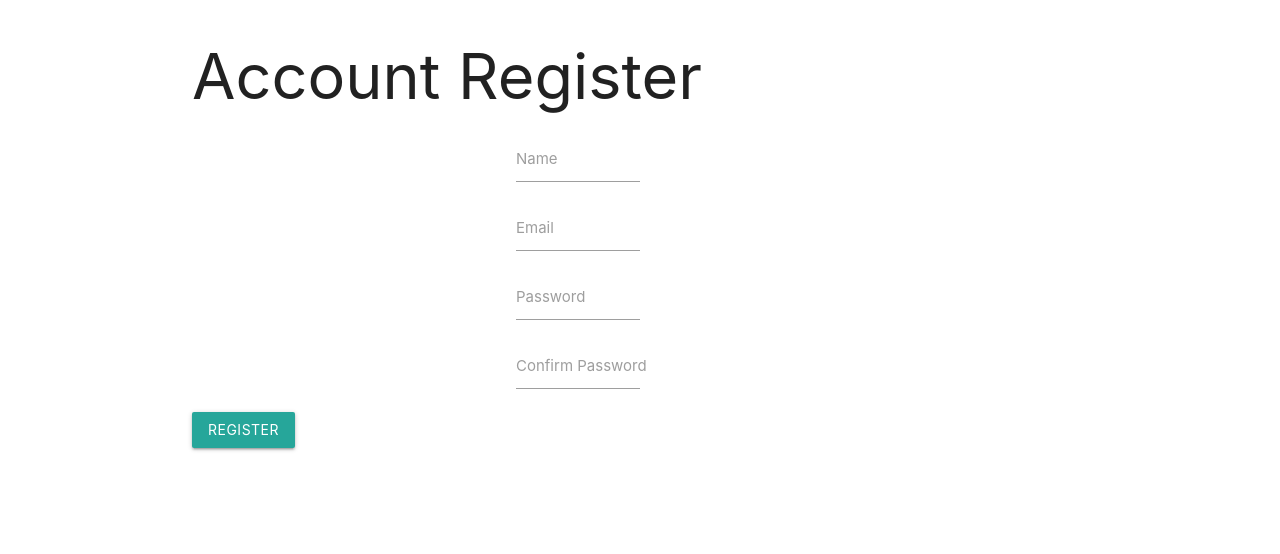
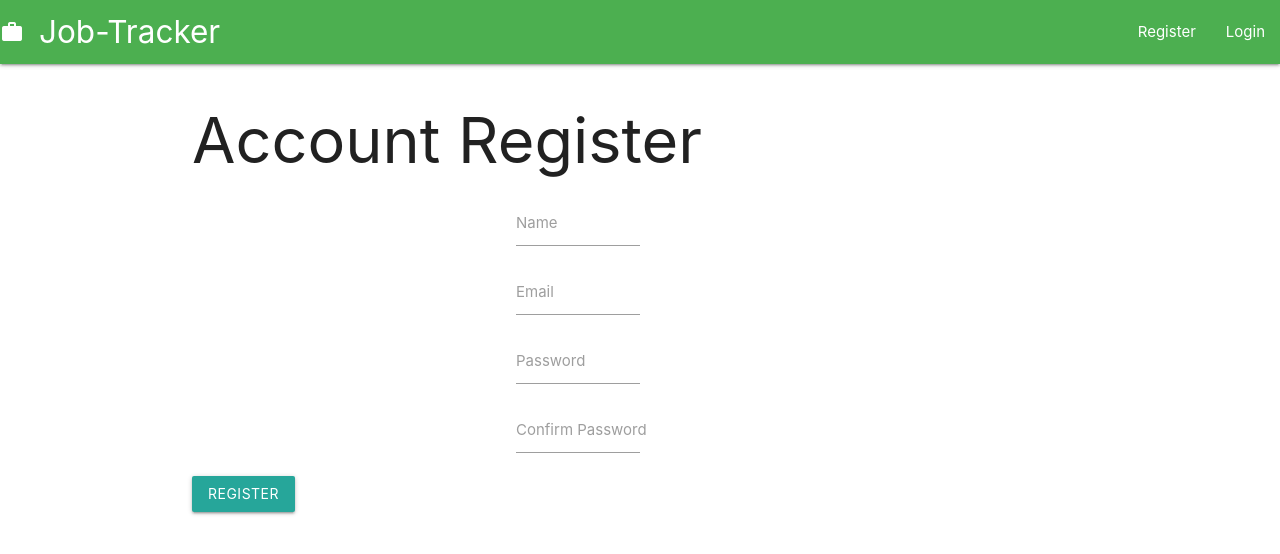
Before and after one commit to ExtraLime/job-track, a React (Create React App) app in the folder client/: page /register in a window 1280 px wide. Shown: the top 554 px of the page. Built offline with nearby package versions, Linux system fonts and the light colour scheme.

Commit message:
navbar started, "logout" icon works, but cuts text off:materialze problem

```diff
--- a/client/package.json
+++ b/client/package.json
@@ -7,6 +7,7 @@
     "@testing-library/react": "^9.5.0",
     "@testing-library/user-event": "^7.2.1",
     "axios": "^0.20.0",
+    "material-ui": "^0.20.2",
     "materialize-css": "^1.0.0",
     "moment": "^2.29.1",
     "react": "^16.14.0",
--- a/client/src/App.js
+++ b/client/src/App.js
@@ -1,39 +1,39 @@
 import React, { useEffect,Fragment } from 'react';
 import { BrowserRouter as Router, Route, Switch } from "react-router-dom";
+import PrivateRoute from './components/routing/PrivateRoute'
+
 import Login from './components/auth/Login';
 import Register from './components/auth/Register';
-import { loadUser } from './actions/authActions'
 import Home from './components/pages/Home';
-import PrivateRoute from './components/routing/PrivateRoute'
+import Navbar from './components/layout/Navbar'
+
 import { Provider } from 'react-redux';
 import store from './store'
+
 import "materialize-css/dist/css/materialize.min.css";
 import M from "materialize-css/dist/js/materialize.min.js";
-
-
-
-
 import './App1.css';
 
 const App = () => {
   useEffect(() => M.AutoInit())//eslint-disable-next-line);
 
-
   return (
     <Provider store={store}>
+
       <Router>
+      <Navbar />
             <Fragment>
+
                 <Switch>
+
                 <PrivateRoute exact path="/" component={Home}></PrivateRoute>
                   <Route exact path="/login" component={Login}></Route>
                   <Route exact path="/register" component={Register}></Route>
-
                 </Switch>
             </Fragment>
           </Router>
     </Provider>
   );
 }
-//<PrivateRoute exact path="/" component={Home}></PrivateRoute> for later
 
 export default App;
--- a/client/src/App1.css
+++ b/client/src/App1.css
@@ -21,3 +21,7 @@
     align-self: center;
     justify-self: center;
 }
+
+li {
+    display: flex
+}
--- a/client/src/components/auth/Register.js
+++ b/client/src/components/auth/Register.js
@@ -1,7 +1,7 @@
 import React, { useState, useEffect } from "react";
-import Form from "react-validation/build/form";
-import Input from "react-validation/build/input";
-import CheckButton from "react-validation/build/button";
+// import Form from "react-validation/build/form";
+// import Input from "react-validation/build/input";
+// import CheckButton from "react-validation/build/button";
 
 import { connect } from "react-redux";
 import { register, loadUser, clearErrors } from "../../actions/authActions";
@@ -37,7 +37,7 @@ const Register = (props) => {
         password,
       });
 
-    }props.loadUser();
+    }
   };
   return (
     <div className="container">
--- /dev/null
+++ b/client/src/components/layout/Navbar.js
@@ -0,0 +1,72 @@
+import React, { Fragment } from "react";
+import { connect } from 'react-redux'
+import PropTypes from "prop-types";
+import { Link } from "react-router-dom";
+import { logout } from '../../actions/authActions'
+
+
+
+const Navbar = ({ title, icon, logout, isAuthenticated, user }) => {
+
+
+  const onLogout = () => {
+      logout();
+  }
+
+  const authLinks = (
+    <Fragment>
+      <li> <i className='material-icons'>person</i> Hello {user && user.name} </li>
+      <li>
+        <a onClick={onLogout} href="#!">
+          <i className="material-icons">logout
+          </i>Logout
+        </a>
+      </li>
+    </Fragment>
+  );
+  const guestLinks = (
+    <Fragment>
+      <li>
+        <Link to="/register">Register</Link>
+      </li>
+      <li>
+        <Link to="/login">Login</Link>
+      </li>
+    </Fragment>
+  );
+  return (
+
+    // <div className="nav-wrapper">
+    //   <h1>
+    //     <i className={icon} /> {title}
+    //   </h1>
+    //   <ul>{isAuthenticated ? authLinks : guestLinks}</ul>
+    // </div>
+    <div className="navbar-fixed">
+      <nav>
+      <div className="nav-wrapper green">
+        <a href="#" className="brand-logo left">{title} <i className='material-icons'>work</i></a>
+        <ul id="nav-mobile" className="right">
+        {isAuthenticated ? authLinks : guestLinks}
+        </ul>
+      </div>
+    </nav>
+    </div>
+  );
+};
+
+Navbar.propTypes = {
+  title: PropTypes.string.isRequired,
+  icon: PropTypes.string,
+};
+
+Navbar.defaultProps = {
+  title: "Job-Tracker",
+  icon: "'material-icons'>work</i>",
+};
+
+const mapStateToProps = (state) => ({
+    isAuthenticated : state.auth.isAuthenticated,
+    user : state.auth.user
+})
+export default connect(mapStateToProps, { logout })(Navbar);
--- a/client/src/components/pages/Home.js
+++ b/client/src/components/pages/Home.js
@@ -1,28 +1,27 @@
-import React from 'react';
-import { Link, Redirect } from 'react-router-dom'
-import { connect } from 'react-redux'
-import { logout } from '../../actions/authActions';
+import React from "react";
+import { Link } from "react-router-dom";
+import { connect } from "react-redux";
+import { logout } from "../../actions/authActions";
 
-const Home = ({user, logout}) => {
+const Home = ({ user, logout }) => {
   const onLogout = () => {
     logout();
-    }
+  };
   return (
     <>
       HI {user.name}
-        <Link to='/login'>go to Login </Link>
-        <Link to='/register'>Register </Link>
+      <Link to="/login">go to Login </Link>
+      <Link to="/register">Register </Link>
       <a onClick={onLogout} href="#!">
         <i className="fas fa-sign-out-alt">
           <span className="hide-sm">Logout</span>
         </i>
       </a>
+    </>
+  );
+};
+const mapStateToProps = (state) => ({
+  user: state.auth.user,
+});
 
-        </>
-    )
-}
-const mapStateToProps = (state) => ({
-user: state.auth.user
-})
-
-export default connect(mapStateToProps,{logout})(Home)
+export default connect(mapStateToProps, { logout })(Home);
--- a/client/src/components/routing/PrivateRoute.js
+++ b/client/src/components/routing/PrivateRoute.js
@@ -1,4 +1,4 @@
-import React, { useState, useEffect } from "react";
+import React from "react";
 import {connect} from 'react-redux'
 import { Route, Redirect } from "react-router-dom";
 
--- a/package.json
+++ b/package.json
@@ -20,6 +20,7 @@
     "express": "^4.17.1",
     "express-validator": "^6.6.1",
     "jsonwebtoken": "^8.5.1",
+    "material-icons": "^0.3.1",
     "mongoose": "^5.10.9"
   },
   "devDependencies": {
```
Also changed, not shown: 2 other files (tests, documents, lock files or other folders). Lines whose indentation alone changed are shown as unchanged.
